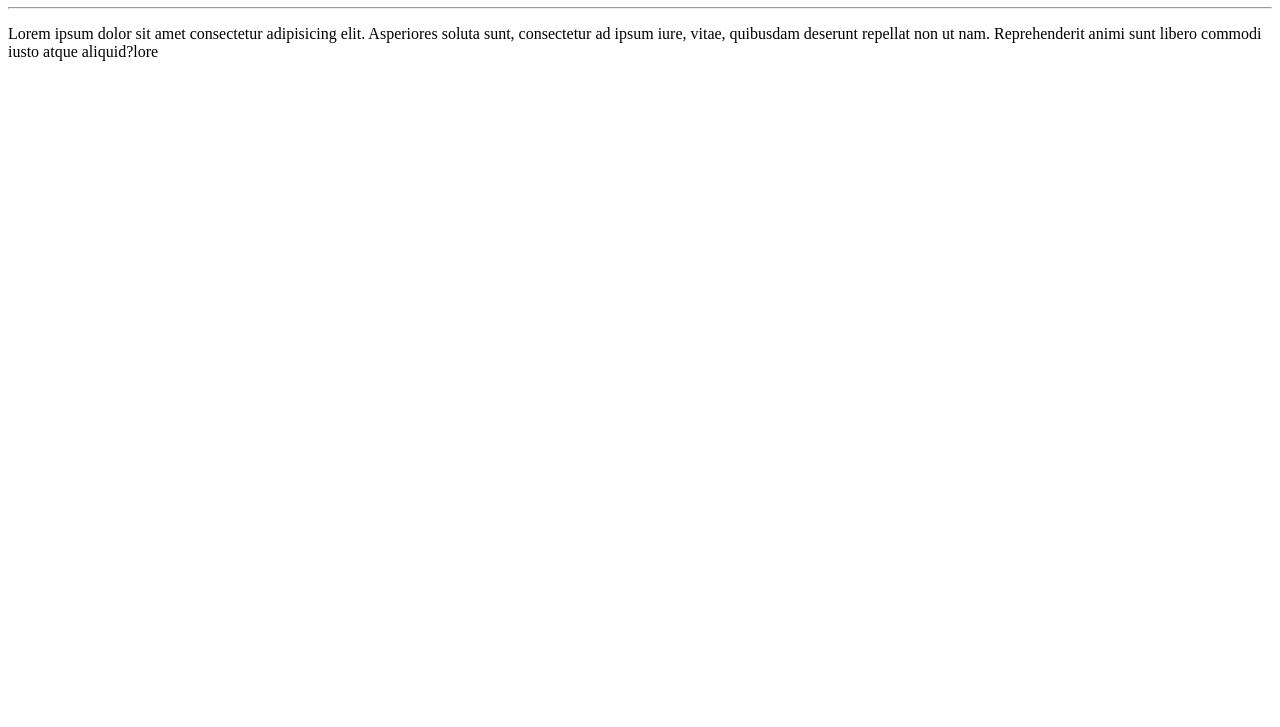
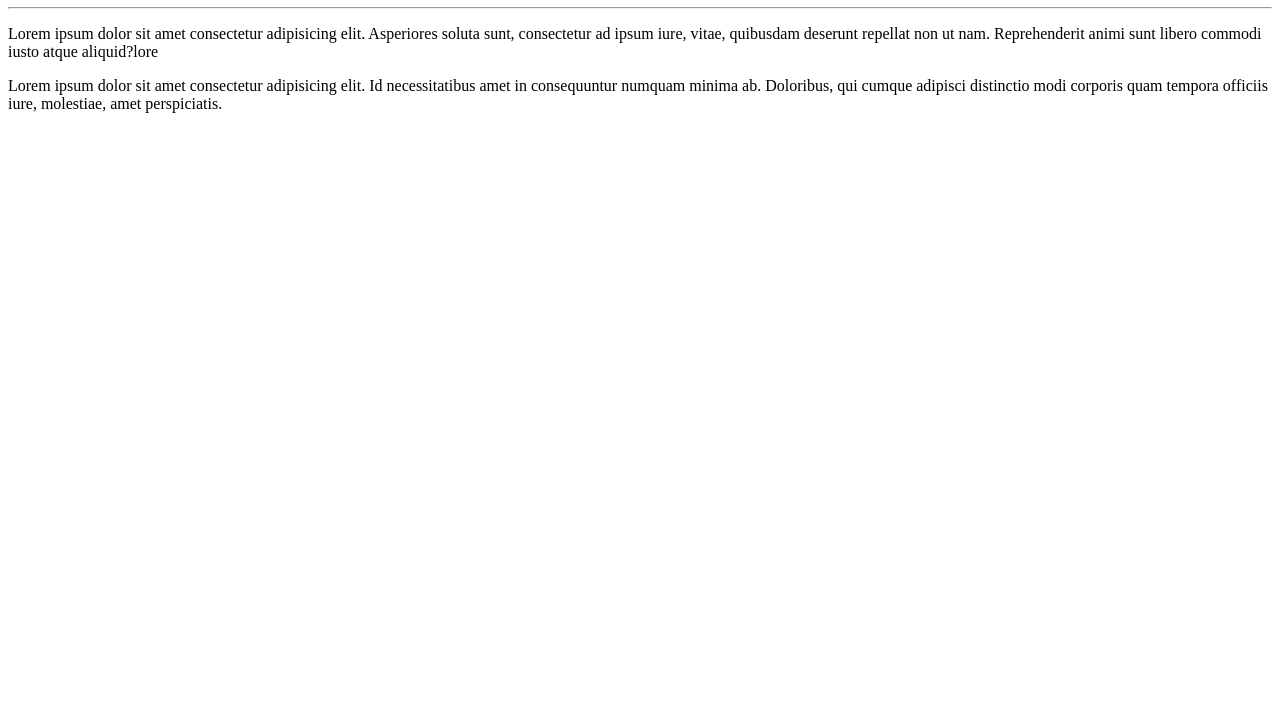
Before and after one commit to LucasGalerani/HelloWorld, a plain HTML site: page example-site/index.html in a window 1280 px wide. Shown: the part 73-800 px from the top of the page. Drawn offline with Linux system fonts and the light colour scheme.

Commit message:
Adicionei um <P>

```diff
--- a/example-site/index.html
+++ b/example-site/index.html
@@ -9,5 +9,6 @@
     <h1>Este é o meu primeiro HTML em um GitHub</h1>
     <hr>
     <p>Lorem ipsum dolor sit amet consectetur adipisicing elit. Asperiores soluta sunt, consectetur ad ipsum iure, vitae, quibusdam deserunt repellat non ut nam. Reprehenderit animi sunt libero commodi iusto atque aliquid?lore</p>
+    <p>Lorem ipsum dolor sit amet consectetur adipisicing elit. Id necessitatibus amet in consequuntur numquam minima ab. Doloribus, qui cumque adipisci distinctio modi corporis quam tempora officiis iure, molestiae, amet perspiciatis.</p>
 </body>
 </html>
```
